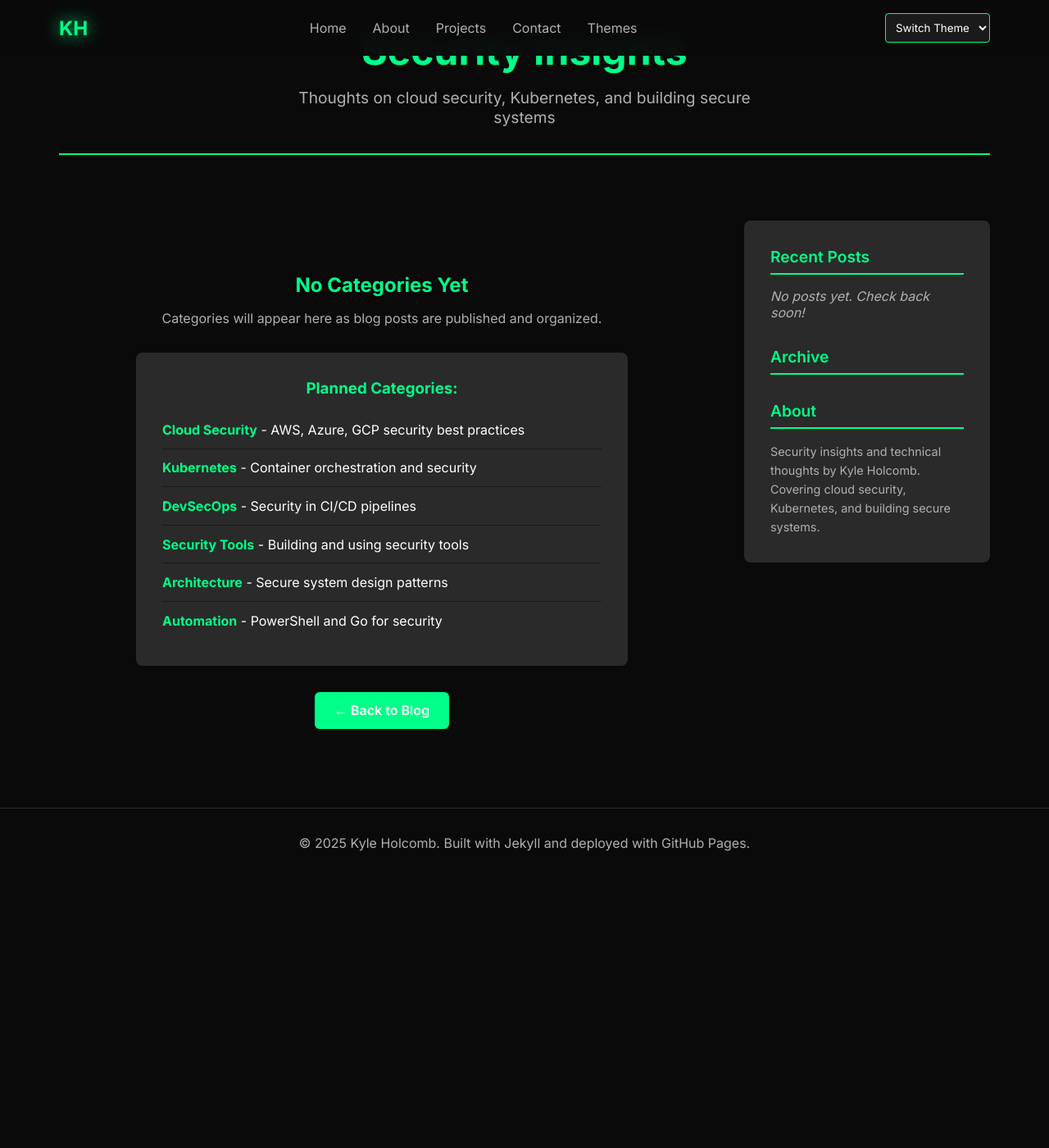
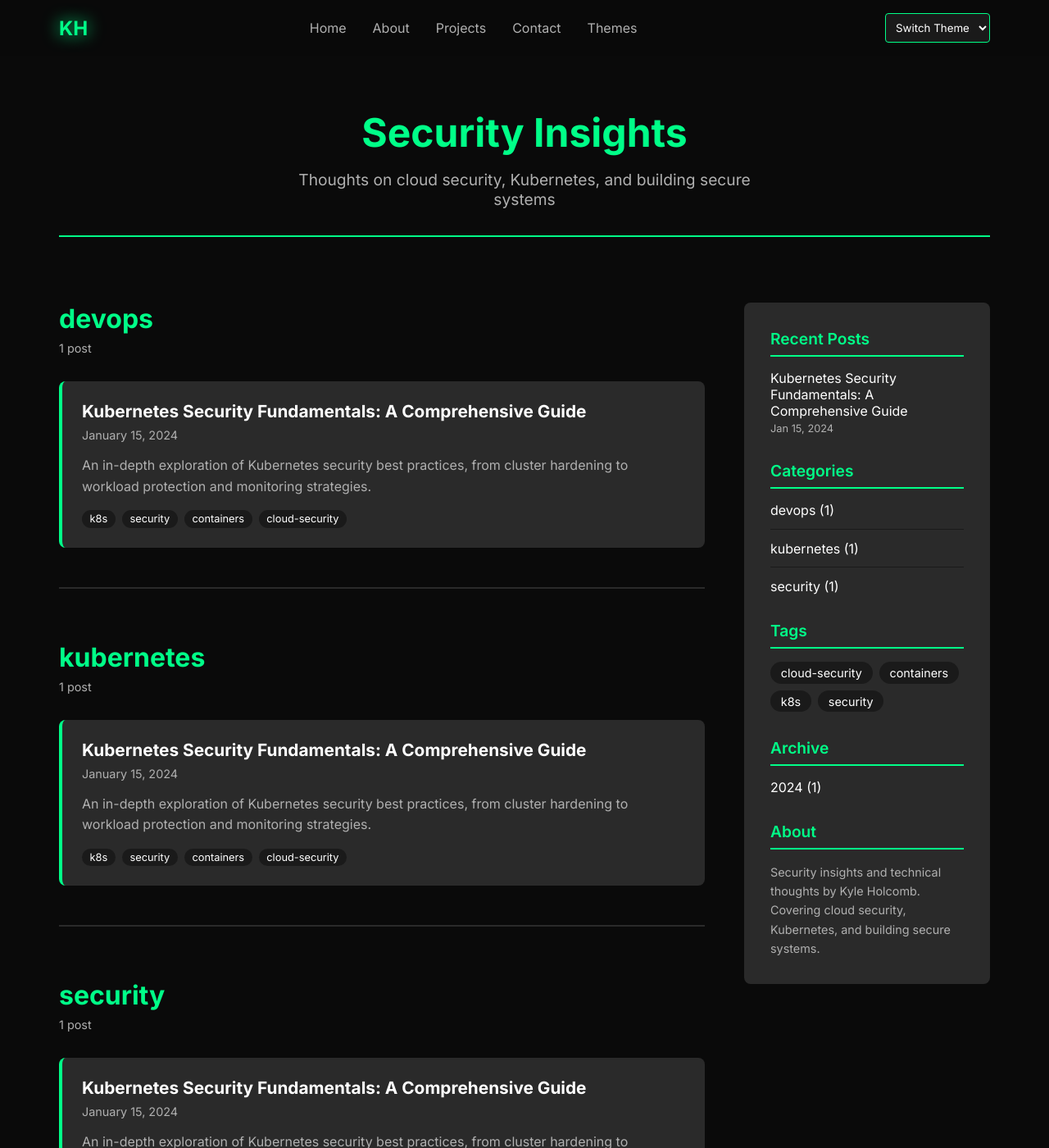
Before and after one commit to kholcomb/kholcomb.github.io, a Jekyll site: the page built from blog/categories.md, in a window 1280 px wide and 1400 px high. Shown: the whole window at 82% size. Built offline with Jekyll 4.4.1, drawn with Linux system fonts in a browser that asks for light colours; part of the change alters nothing that is shown; some of the changed text lies outside the part shown.

Commit message:
Fix blog page scroll and add example security post
- Override main page CSS that was preventing blog page scrolling
- Add proper padding and overflow settings for blog layout
- Hide hero section and floating elements on blog pages
- Create comprehensive Kubernetes security blog post for testing

🤖 Generated with [Claude Code](https://claude.ai/code)

Co-Authored-By: Claude <noreply@anthropic.com>

````diff
--- a/_layouts/blog.html
+++ b/_layouts/blog.html
@@ -1,6 +1,36 @@
 ---
 layout: default
 ---
+
+<style>
+/* Override main page styles for blog */
+.hero {
+    display: none !important;
+}
+
+body {
+    overflow-y: auto !important;
+    min-height: auto !important;
+}
+
+.content {
+    padding-top: 100px; /* Account for navbar */
+    min-height: auto !important;
+}
+
+/* Ensure blog container is scrollable */
+html, body {
+    height: auto !important;
+    overflow-x: hidden;
+    overflow-y: auto !important;
+}
+
+/* Hide any floating elements that might interfere */
+.floating-code,
+.cursor {
+    display: none !important;
+}
+</style>
 
 <div class="blog-container">
     <header class="blog-header">
--- /dev/null
+++ b/_posts/2024-01-15-kubernetes-security-fundamentals.md
@@ -0,0 +1,172 @@
+---
+layout: post
+title: "Kubernetes Security Fundamentals: A Comprehensive Guide"
+date: 2024-01-15 09:00:00 -0500
+categories: [kubernetes, security, devops]
+tags: [k8s, security, containers, cloud-security]
+excerpt: "An in-depth exploration of Kubernetes security best practices, from cluster hardening to workload protection and monitoring strategies."
+---
+
+# Kubernetes Security Fundamentals: A Comprehensive Guide
+
+Kubernetes has revolutionized container orchestration, but with great power comes great responsibility—especially when it comes to security. As organizations increasingly adopt Kubernetes for production workloads, understanding its security model becomes critical.
+
+<!--more-->
+
+## The Kubernetes Security Landscape
+
+Kubernetes security operates on multiple layers, each requiring careful consideration:
+
+### 1. Cluster-Level Security
+
+**API Server Protection**
+The Kubernetes API server is the control plane's gateway. Securing it involves:
+- Enabling TLS encryption for all communications
+- Implementing proper authentication mechanisms (OIDC, certificates, tokens)
+- Configuring authorization policies (RBAC, ABAC, Webhook)
+- Regular security audits and monitoring
+
+**ETCD Security**
+As Kubernetes' distributed key-value store, etcd contains all cluster data:
+- Encrypt etcd data at rest
+- Restrict network access to etcd nodes
+- Implement proper backup and recovery procedures
+- Monitor etcd access patterns
+
+### 2. Node-Level Security
+
+**Container Runtime Security**
+- Use secure container runtimes (containerd, CRI-O)
+- Implement runtime security monitoring
+- Regular security scanning of container images
+- Enforce security policies at runtime
+
+**Host OS Hardening**
+- Minimize the attack surface with minimal OS distributions
+- Regular security updates and patch management
+- Implement proper network segmentation
+- Monitor system calls and file system changes
+
+### 3. Workload Security
+
+**Pod Security Standards**
+Kubernetes provides several mechanisms to secure workloads:
+
+```yaml
+# Example Pod Security Policy
+apiVersion: v1
+kind: Pod
+metadata:
+  name: secure-pod
+spec:
+  securityContext:
+    runAsNonRoot: true
+    runAsUser: 1000
+    fsGroup: 2000
+  containers:
+  - name: app
+    image: myapp:latest
+    securityContext:
+      allowPrivilegeEscalation: false
+      readOnlyRootFilesystem: true
+      capabilities:
+        drop:
+        - ALL
+        add:
+        - NET_BIND_SERVICE
+```
+
+**Network Policies**
+Implementing microsegmentation through network policies:
+
+```yaml
+apiVersion: networking.k8s.io/v1
+kind: NetworkPolicy
+metadata:
+  name: web-app-policy
+spec:
+  podSelector:
+    matchLabels:
+      app: web
+  policyTypes:
+  - Ingress
+  - Egress
+  ingress:
+  - from:
+    - podSelector:
+        matchLabels:
+          app: frontend
+    ports:
+    - protocol: TCP
+      port: 8080
+```
+
+### 4. Supply Chain Security
+
+**Image Security**
+- Scan container images for vulnerabilities
+- Use trusted base images from reputable sources
+- Implement image signing and verification
+- Regular updates to base images and dependencies
+
+**Admission Controllers**
+Kubernetes admission controllers provide a powerful way to enforce security policies:
+
+```yaml
+# Example OPA Gatekeeper policy
+apiVersion: templates.gatekeeper.sh/v1beta1
+kind: ConstraintTemplate
+metadata:
+  name: k8srequiredsecuritycontext
+spec:
+  crd:
+    spec:
+      names:
+        kind: K8sRequiredSecurityContext
+      properties:
+        runAsNonRoot:
+          type: boolean
+  targets:
+    - target: admission.k8s.gatekeeper.sh
+      rego: |
+        package k8srequiredsecuritycontext
+
+        violation[{"msg": msg}] {
+          not input.review.object.spec.securityContext.runAsNonRoot
+          msg := "Containers must run as non-root user"
+        }
+```
+
+## Monitoring and Incident Response
+
+**Security Monitoring**
+Implement comprehensive monitoring across all layers:
+- API server audit logs
+- Runtime security monitoring (Falco, Sysdig)
+- Network traffic analysis
+- Resource usage monitoring
+
+**Incident Response Planning**
+- Develop and test incident response procedures
+- Implement automated response mechanisms
+- Regular security drills and tabletop exercises
+- Clear escalation procedures and communication plans
+
+## Best Practices Summary
+
+1. **Defense in Depth**: Implement security controls at every layer
+2. **Principle of Least Privilege**: Grant minimal necessary permissions
+3. **Regular Security Assessments**: Conduct periodic security reviews
+4. **Automation**: Automate security policy enforcement
+5. **Continuous Monitoring**: Implement real-time security monitoring
+6. **Training**: Keep teams updated on security best practices
+
+## Conclusion
+
+Kubernetes security is not a destination but a journey. As the platform evolves, so must our security practices. By implementing these fundamentals and staying current with emerging threats and solutions, organizations can confidently leverage Kubernetes while maintaining a strong security posture.
+
+The key is to start with the basics—proper RBAC, network policies, and security contexts—then gradually implement more advanced security measures as your Kubernetes maturity grows.
+
+---
+
+*This post covers fundamental concepts. Future posts will dive deeper into specific areas like service mesh security, GitOps security patterns, and advanced threat detection strategies.*
````
